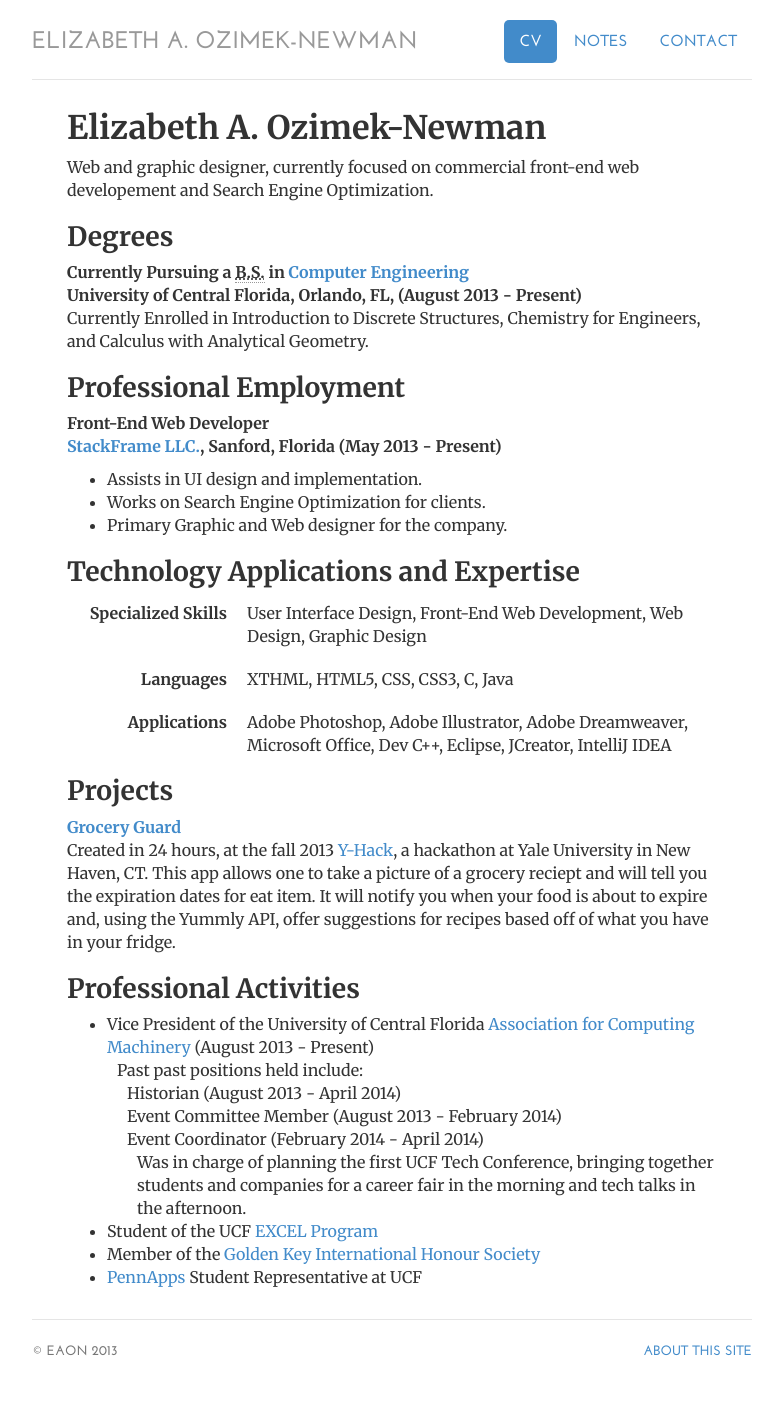
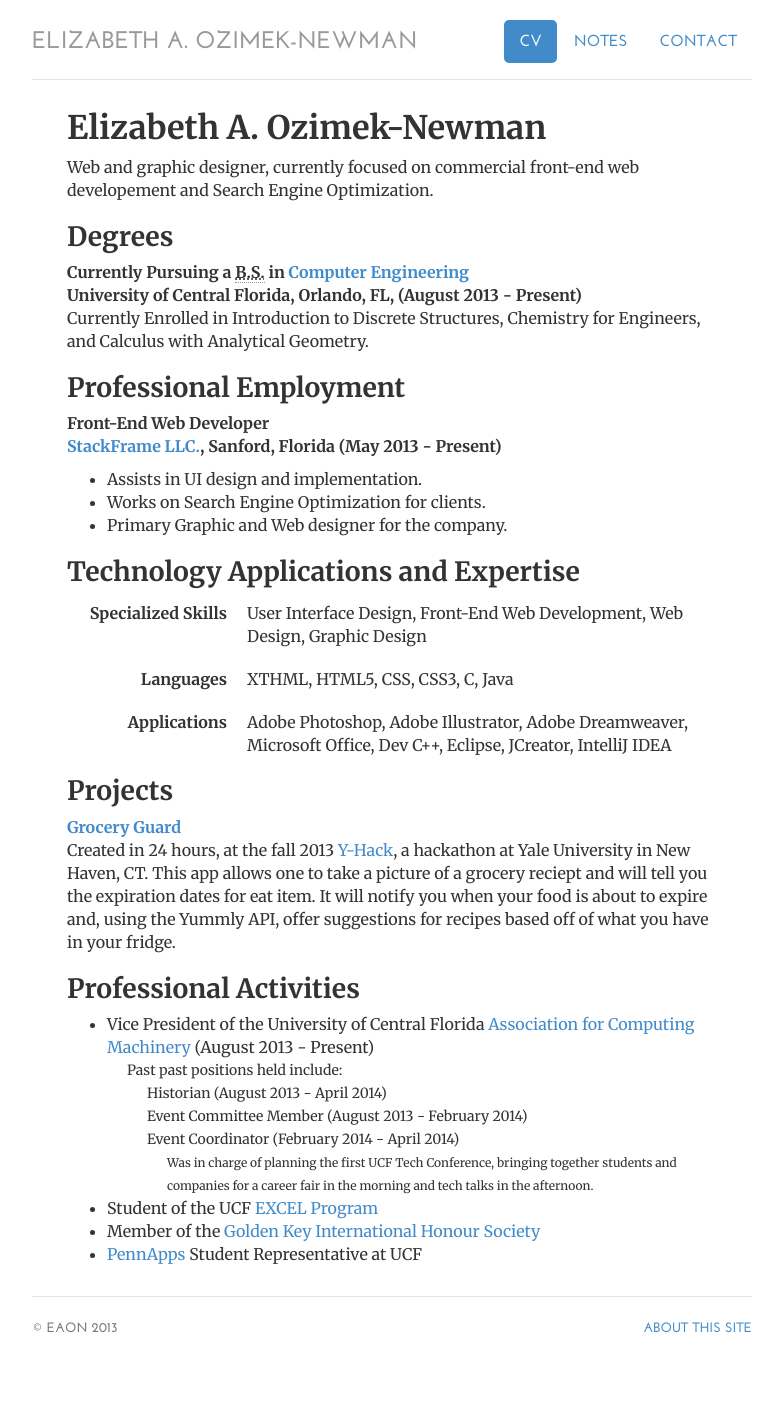
Before and after one commit to vitamessor/vitamessor.github.io, a Jekyll site: the page built from cv/index.html, in a window 1280 px wide. Shown: the whole page, without its empty margins (248-1031 px from the left). Built offline with Jekyll 4.4.1, drawn with Linux system fonts in a browser that asks for light colours; after the commit the page ends 1389 px from its top, so only the background shows below that.

Commit message:
Changes to Styles for descriptions

```diff
--- a/css/style.css
+++ b/css/style.css
@@ -52,6 +52,11 @@ iframe {font-family: 'Merriweather', Georgia, Times; font-size: 16px;}
 /* About */
 .about ul.list-unstyled li { line-height: 30px; text-indent: -30px; margin-left: 30px;}
 
-.indent{
-	margin-left: 10px;
+.indent-med{
+	margin-left: 20px;
+	font-size: 14px;
 }
+.indent-small{
+	margin-left: 20px;
+	font-size: 12px;
+}
--- a/cv/index.html
+++ b/cv/index.html
@@ -49,11 +49,11 @@ contact: passive
 				<h2>Professional Activities</h2>
 				<ul>
 				<li>Vice President of the University of Central Florida <a href="http://www.cs.ucf.edu/~acm/" target="_blank">Association for Computing Machinery</a> (August 2013 - Present)<br />
-					<div class="indent">Past past positions held include:<br />
-						<div class="indent">Historian (August 2013 - April 2014)<br />
+					<div class="indent-med">Past past positions held include:<br />
+						<div class="indent-med">Historian (August 2013 - April 2014)<br />
 						Event Committee Member (August 2013 - February 2014)<br />
 						Event Coordinator (February 2014 - April 2014)<br/>
-							<div class="indent">Was in charge of planning the first UCF Tech Conference, bringing together students and companies for a career fair in the morning and tech talks in the afternoon. </div></div></div>
+							<div class="indent-small">Was in charge of planning the first UCF Tech Conference, bringing together students and companies for a career fair in the morning and tech talks in the afternoon. </div></div></div>
 						</li>
 				<li>Student of the UCF <a href="https://excel.ucf.edu/" target="_blank">EXCEL Program</a></li>
 				<li>Member of the <a href="https://www.goldenkey.org/" target="_blank">Golden Key International Honour Society</a></li>
```
